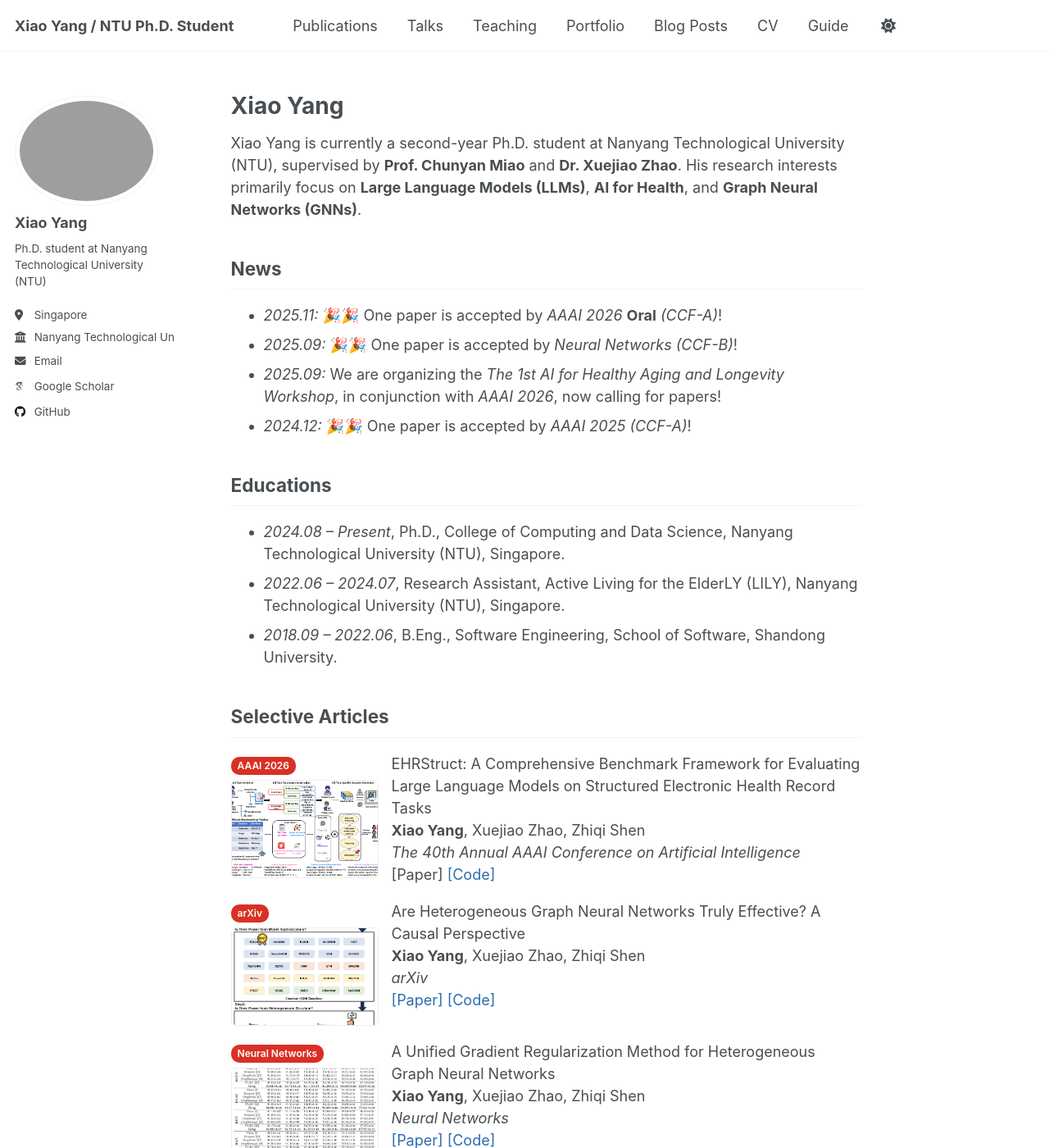
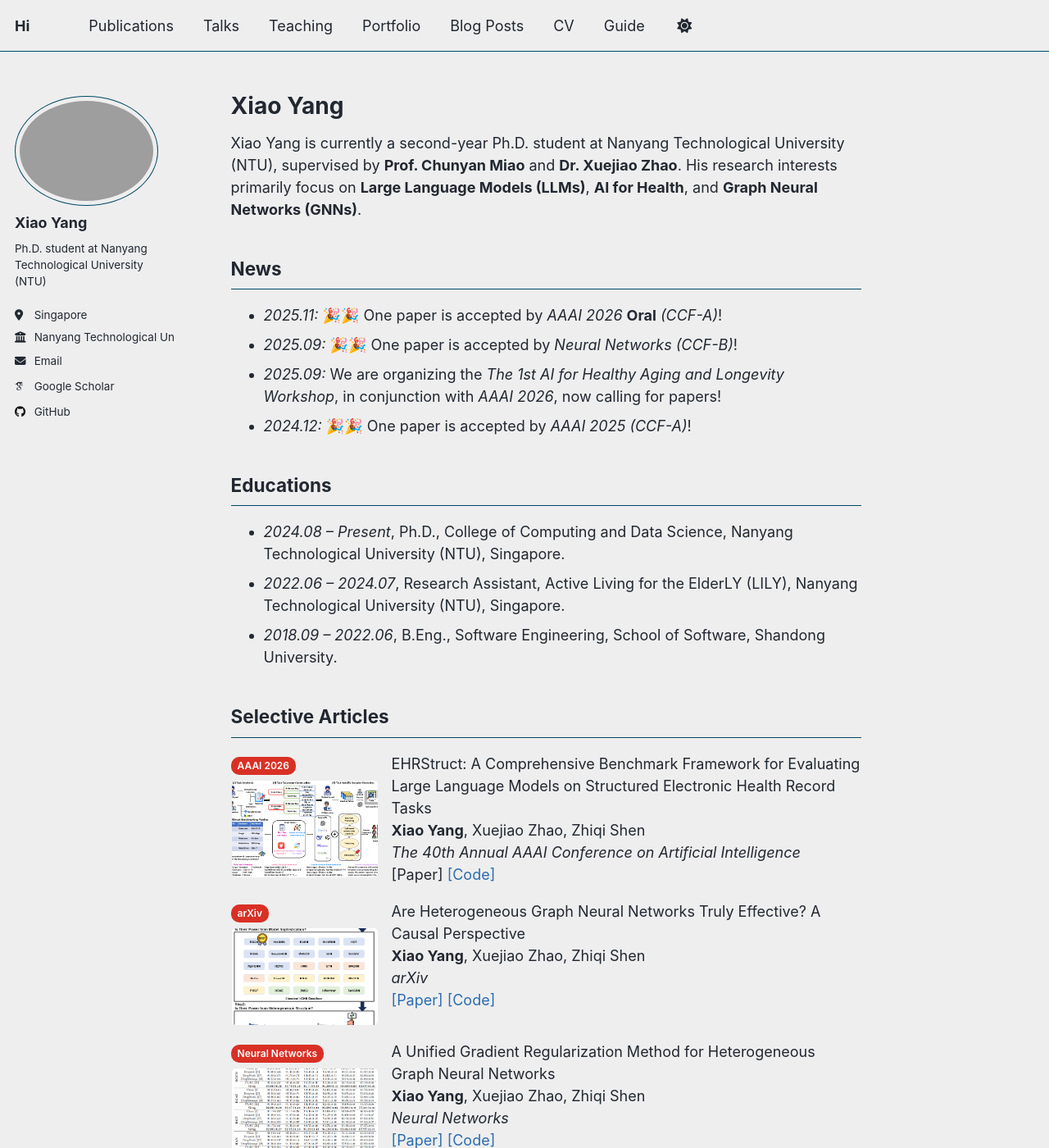
Before and after one commit to YXNTU/YXNTU.github.io, a Jekyll site: the page built from _pages/about.md, in a window 1280 px wide and 1400 px high. Shown: the whole window at 82% size. Built offline with Jekyll 4.4.1, drawn with Linux system fonts in a browser that asks for light colours; some web fonts are replaced; a script that is not in the unit is left out.

Commit message:
Update _config.yml

```diff
--- a/_config.yml
+++ b/_config.yml
@@ -8,8 +8,8 @@
 
 # Basic Site Settings
 locale                   : "en-US"
-site_theme               : "default" # 或改成 "air" 试试看不同风格
-title                    : "Xiao Yang / NTU Ph.D. Student"
+site_theme               : "air" # 或改成 "air" 试试看不同风格
+title                    : "Hi"
 title_separator          : "-"
 name                     : &name "Xiao Yang"
 description              : &description "Xiao Yang's academic portfolio and research projects at Nanyang Technological University (NTU)"
```
